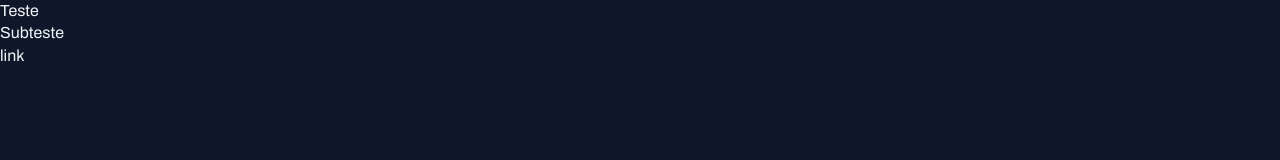
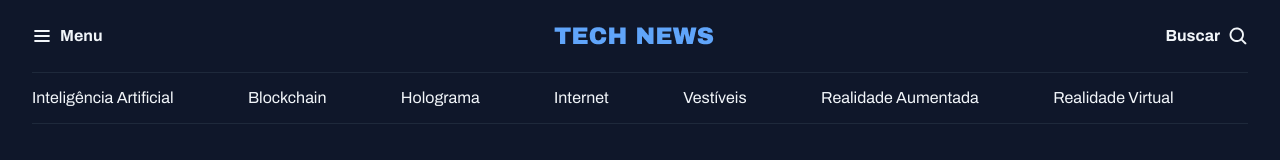
Before and after one commit to carolsauhi/projeto-portal-noticias, a plain HTML site: page index.html in a window 1280 px wide. Drawn offline with Linux system fonts and the light colour scheme; a web font is replaced by a local one.

Commit message:
criando o header da aplicação

```diff
--- a/index.html
+++ b/index.html
@@ -12,8 +12,32 @@
   <title>Portal de notícias</title>
 </head>
 <body>
-  <h1>Teste</h1>
-  <h2>Subteste</h2>
-  <a href="#">link</a>
+  <header class="container">
+    <nav id="primary" class="grid grid-flow-col">
+      <div>
+        <img src="assets/icons/List.svg" alt="ícone de menu">
+        <strong>Menu</strong>
+      </div>
+
+      <div>
+        <img src="assets/Logo.png" alt="TechNews logo">
+      </div>
+
+      <div>
+        <strong>Buscar</strong>
+        <img src="assets/icons/MagnifyingGlass.svg" alt="ícone de lupa para pesquisa">
+      </div>
+    </nav>
+
+    <nav id="secondary" class="grid grid-flow-col">
+      <a href="#">Inteligência Artificial</a>
+      <a href="#">Blockchain</a>
+      <a href="#">Holograma</a>
+      <a href="#">Internet</a>
+      <a href="#">Vestíveis</a>
+      <a href="#">Realidade Aumentada</a>
+      <a href="#">Realidade  Virtual</a>
+    </nav>
+  </header>
 </body>
 </html>
--- a/styles/global.css
+++ b/styles/global.css
@@ -45,3 +45,18 @@ a:hover{
 h1, h2, h3 {
   font: inherit;
 }
+
+.container {
+  max-width: 1280px;
+  padding-inline: 32px;
+  margin-inline: auto;
+}
+
+/* utility-first */
+.grid {
+  display: grid;
+}
+
+.grid-flow-col {
+  grid-auto-flow: column;
+}
--- /dev/null
+++ b/styles/header.css
@@ -0,0 +1,24 @@
+#primary {
+  padding-block: 20px;
+
+  div{
+    display: flex;
+    align-items: center;
+    gap: 8px;
+  }
+
+  /* nesting css */
+  div:nth-child(2){
+    margin-inline: auto;
+  }
+
+  div:nth-child(3){
+    justify-self: end;
+  }
+}
+
+#secondary {
+  padding-block: 14px;
+  border: solid 1px var(--stroke-color);
+  border-inline: none;
+}
--- a/styles/index.css
+++ b/styles/index.css
@@ -1 +1,2 @@
 @import url(global.css);
+@import url(header.css);
```
